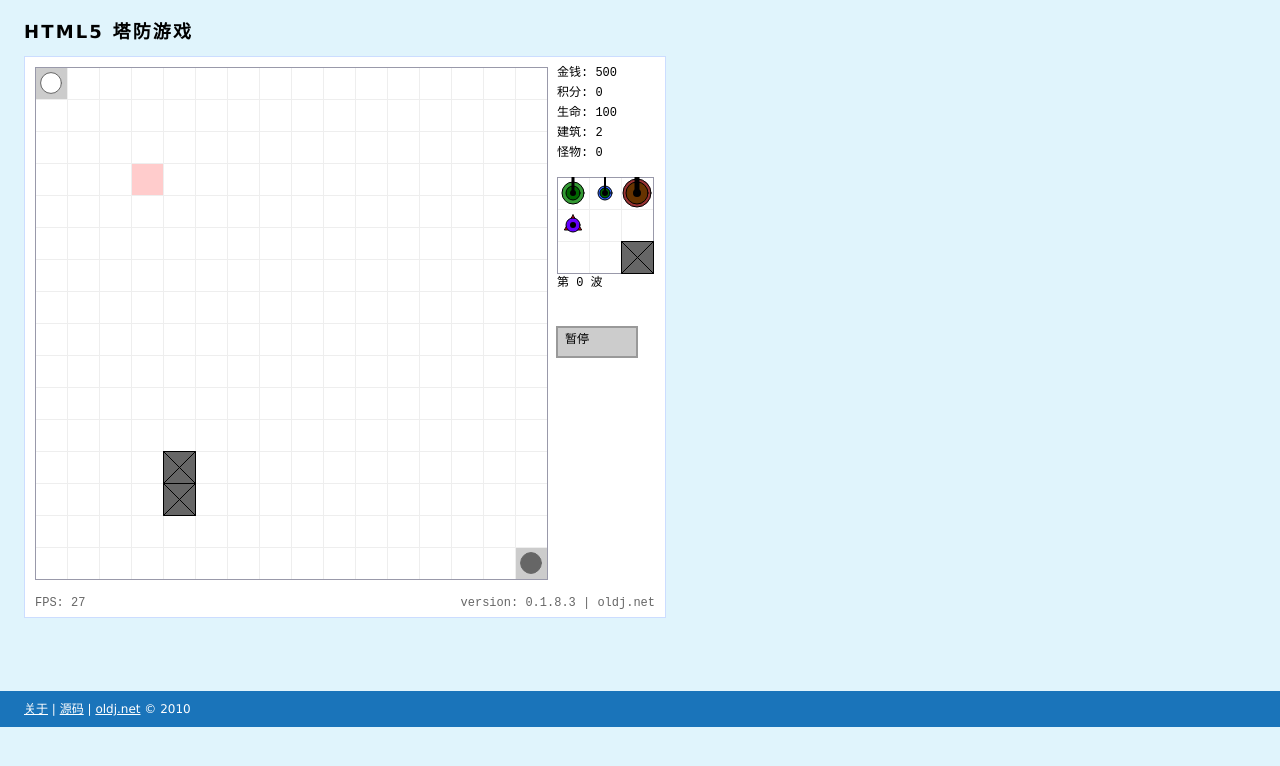
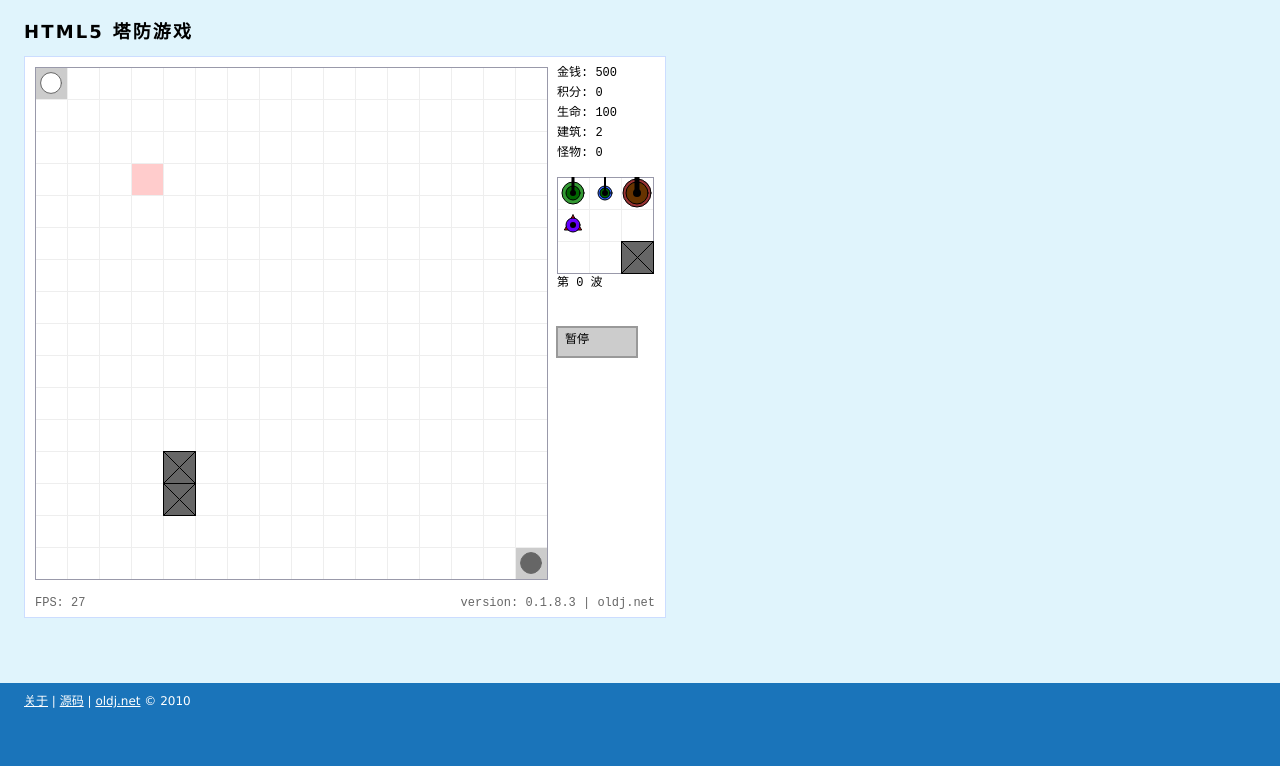
Before and after one commit to oldj/html5-tower-defense, a plain HTML site: page src/td.html in a window 1280 px wide. Drawn offline with Linux system fonts and the light colour scheme.

Commit message:
调整样式。

```diff
--- a/src/css/c.css
+++ b/src/css/c.css
@@ -10,8 +10,8 @@ margin: 0;
 padding: 0;
 font-size: 12px;
 line-height: 20px;
-background: #E0F4FC;
 font-family: Verdana, "Times New Roman", serif;
+background: #1A74BA;
 }
 h1 {
 padding: 0;
@@ -27,7 +27,8 @@ letter-spacing: 0.12em;
 margin: 0 auto;
 }
 #td-wrapper {
-padding: 8px 24px;
+padding: 8px 24px 60px 24px;
+background: #E0F4FC;
 }
 #td-board {
 display: none;
@@ -45,9 +46,7 @@ padding: 60px 0 120px 0;
 font-style: italic;
 }
 #about {
-margin-top: 60px;
 color: #fff;
-background: #1A74BA;
 padding: 8px 24px;
 }
 #about a {
```
Also changed, not shown: build/td.html (+1 -1 lines).
